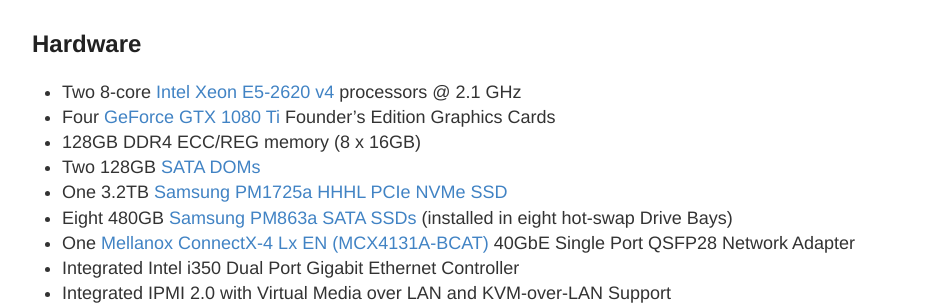
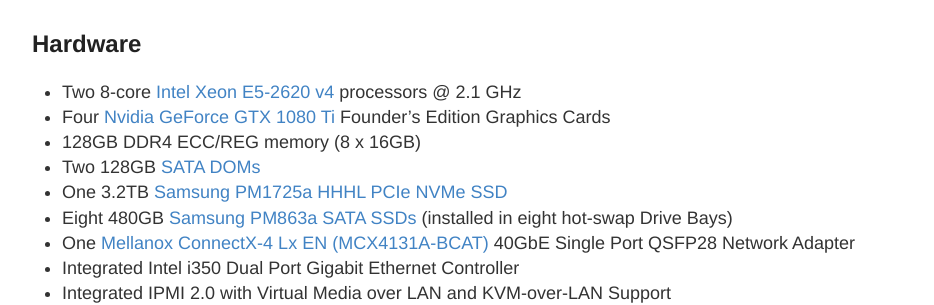
Before and after one commit to shawfdong/shawfdong.github.io, a Jekyll site: the page built from _posts/2017-7-28-hydra.md, in a window 1280 px wide and 900 px high, scrolled down 544 px. Shown: the part 153-458 px from the top of the window, without its empty margins (174-1108 px from the left). Built offline with Jekyll 4.4.1, drawn with Linux system fonts in a browser that asks for light colours.

Commit message:
adds nvidia

```diff
--- a/_posts/2017-7-28-hydra.md
+++ b/_posts/2017-7-28-hydra.md
@@ -11,7 +11,7 @@
 
 ## Hardware
 * Two 8-core [Intel Xeon E5-2620 v4](https://ark.intel.com/products/92986/Intel-Xeon-Processor-E5-2620-v4-20M-Cache-2_10-GHz) processors @ 2.1 GHz
-* Four [GeForce GTX 1080 Ti](https://www.nvidia.com/en-us/geforce/products/10series/geforce-gtx-1080-ti/) Founder's Edition Graphics Cards
+* Four [Nvidia GeForce GTX 1080 Ti](https://www.nvidia.com/en-us/geforce/products/10series/geforce-gtx-1080-ti/) Founder's Edition Graphics Cards
 * 128GB DDR4 ECC/REG memory (8 x 16GB)
 * Two 128GB [SATA DOMs](https://www.supermicro.com/products/nfo/SATADOM.cfm)
 * One 3.2TB [Samsung PM1725a HHHL PCIe NVMe SSD](http://www.samsung.com/semiconductor/products/flash-storage/enterprise-ssd/)
```
